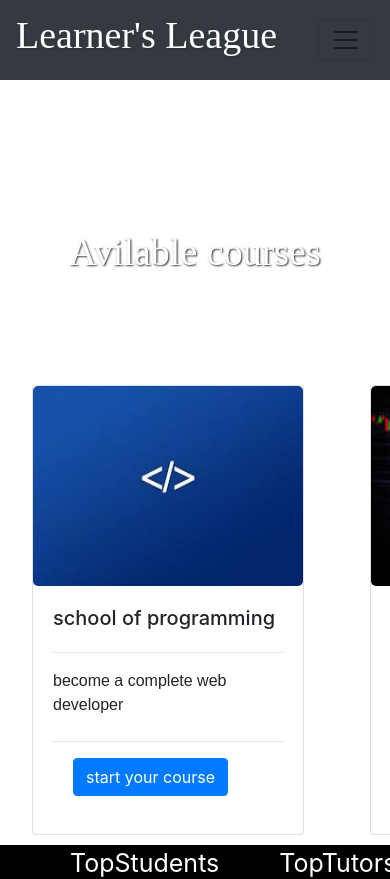
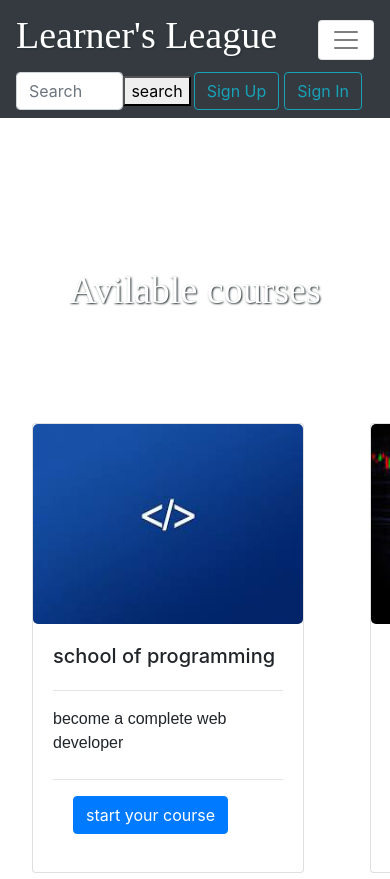
Before and after one commit to emmanueltech2019/learners-league, a React (Create React App) app: page /school in a window 390 px wide. Shown: the top 879 px of the page. Built offline with nearby package versions, Linux system fonts and the light colour scheme.

Commit message:
nav search bar

```diff
--- a/src/App.css
+++ b/src/App.css
@@ -31,8 +31,8 @@ a {
 }
 
 a:hover {
-	color: #a7e8f8;
-	text-decoration: underline;
+	color: #17a2b8;
+	text-decoration: none;
 }
 
 /*######## NAVIGATION BAR STYLING ##########*/
@@ -119,7 +119,7 @@ a:hover {
 	margin: 0px 12px 0px 20px;
 }
 
-input[type='search'] {
+/* input[type='search'] {
 	margin-top: 20px;
 	width: 150px;
 	padding-left: 0px;
@@ -143,7 +143,7 @@ input:-moz-placeholder {
 }
 input::-webkit-input-placeholder {
 	color: black;
-}
+} */
 
 /*############ ALL NAVIGATION BAR STYLING STOPS HERE ##############*/
 
@@ -169,6 +169,11 @@ input::-webkit-input-placeholder {
   height:550px;
   color:rgb(76, 153, 184);
 }
+@media(max-width:900px){
+.left-advert{
+display: none;
+}
+}
 .right-advert{
   text-align: center;
   margin: auto;
@@ -179,6 +184,11 @@ input::-webkit-input-placeholder {
   width: 200px;
   height:550px;
   color:rgb(76, 153, 184);
+}
+@media(max-width:900px){
+	.right-advert{
+		display: none;
+	}
 }
 .abt {
 	box-shadow: 3px 3px 3px 3px #df6a3b;
@@ -374,3 +384,38 @@ div:first-nth-child(even){color:green}
 	padding: 10px 10px 10px 10px;
 	font-size: 25px;
 }
+.searchbar{
+margin: 0px 0px 0px 0px ;
+}
+@media (max-width:900px){
+.searchbar{
+width: 30%!important;
+}
+}
+/* .searchbar[type='search']:focus {
+	width: 38%;
+	color: #000;
+	background-color: #fff;
+	cursor: auto;
+	/* border-radius: 15px; }*/
+/* .searchbar:-moz-placeholder {
+	color: transparent;
+} */
+/* .searchbar::-webkit-input-placeholder {
+	color: black;
+} */
+@media (max-width:900px){
+.logs{
+margin: 0px 2px 0px 3px;
+}
+}
+.navtoggler{
+	color: 'white';
+	background-color: white;
+}
+.searchicon{
+	width:30px;
+	height:30px;
+	padding-left: 0;
+	margin: 0px 0px 0px 0px!important;
+}
--- a/src/components/Navigationbar.js
+++ b/src/components/Navigationbar.js
@@ -1,8 +1,17 @@
-import React from 'react';
-import { Navbar, Form, Nav, FormControl, Button } from 'react-bootstrap';
+import React, { useState } from 'react';
+import { Navbar, Form, Nav, FormControl, Button ,Modal} from 'react-bootstrap';
 import { Link } from 'react-router-dom';
+import search from '../images/searcher.png'
 class Navigationbar extends React.Component {
 	render() {
+        // const [show, setShow] = useState(false);
+		// const handleClose = () => setShow(false);
+		// const handleShow = () => setShow(true);
+
+		// const [show1, setShow1] = useState(false);
+		// const handleClose1 = () => setShow1(false);
+        // const handleShow1 = () => setShow1(true);
+
 		const { title } = this.props;
 		const items = [
 			{ name: 'Home', href: '/Home' },
@@ -29,7 +38,7 @@ class Navigationbar extends React.Component {
 							<h1>{title}</h1>
 						</Link>
 					</Navbar.Brand>
-					<Navbar.Toggle aria-controls="basic-navbar-nav" />
+					<Navbar.Toggle aria-controls="basic-navbar-nav" className="navtoggler" />
 					<Navbar.Collapse id="basic-navbar-nav">
 						<Nav className="mr-auto">
 							<Nav.Link>
@@ -51,12 +60,72 @@ class Navigationbar extends React.Component {
 								<Link to={items[5].href}>{items[5].name}</Link>
 							</Nav.Link>
 						</Nav>
-						<Form inline>
-							<FormControl type="text" placeholder="Search" className="mr-sm-2" />
-							<Button variant="outline-success">Search</Button>
-						</Form>
 					</Navbar.Collapse>
+					<Form inline>
+						<FormControl type="search" placeholder="Search" className="mr-sm-2 searchbar" />
+
+						<button>search</button>
+
+						{/*
+						<button
+							className="btn btn-info logs"
+							variant="outline-info"
+							//  onClick={handleShow}
+						>
+							Sign up
+						</button> */}
+						<Button variant="outline-info" className="logs">
+							Sign Up
+						</Button>
+						{/* <button
+							className="btn btn-info logs "
+							variant="outline-info"
+							//  onClick={handleShow1}
+						>
+							Sign in
+						</button> */}
+						<Button variant="outline-info" className="logs">
+							Sign In
+						</Button>
+					</Form>
 				</Navbar>
+				{/* <Modal show={show} onHide={handleClose}>
+					<Modal.Header closeButton>
+						<Modal.Title>
+							<h1 className="form">Sign up</h1>
+						</Modal.Title>
+					</Modal.Header>
+					<Modal.Body>
+						<input type="name" placeholder="first name" className="input" required />
+						<input type="name" placeholder="user name" className="input" required />
+						<input type="email" placeholder="email" className="input" required />
+						<input type="password" placeholder="password" className="input" required />
+					</Modal.Body>
+					<Modal.Footer>
+						<Button variant="secondary" onClick={handleClose}>
+							Close
+						</Button>
+						<Button variant="primary" onClick={handleClose}>
+							Submit
+						</Button>
+					</Modal.Footer>
+				</Modal>
+
+				<Modal show={show1} onHide={handleClose1}>
+					<Modal.Header closeButton>
+						<Modal.Title>
+							<h1 className="form">Sign in</h1>
+						</Modal.Title>
+					</Modal.Header>
+					<Modal.Body>
+						<input placeholder="email" className="input" required />
+						<input placeholder="password" className="input" required />
+					</Modal.Body>
+					<Modal.Footer>
+						<Button variant="secondary">Close</Button>
+						<Button variant="primary">Submit</Button>
+					</Modal.Footer>
+				</Modal> */}
 			</div>
 		);
 	}
```
Also changed, not shown: src/images/search.png (added), src/images/searcher.png (added).
